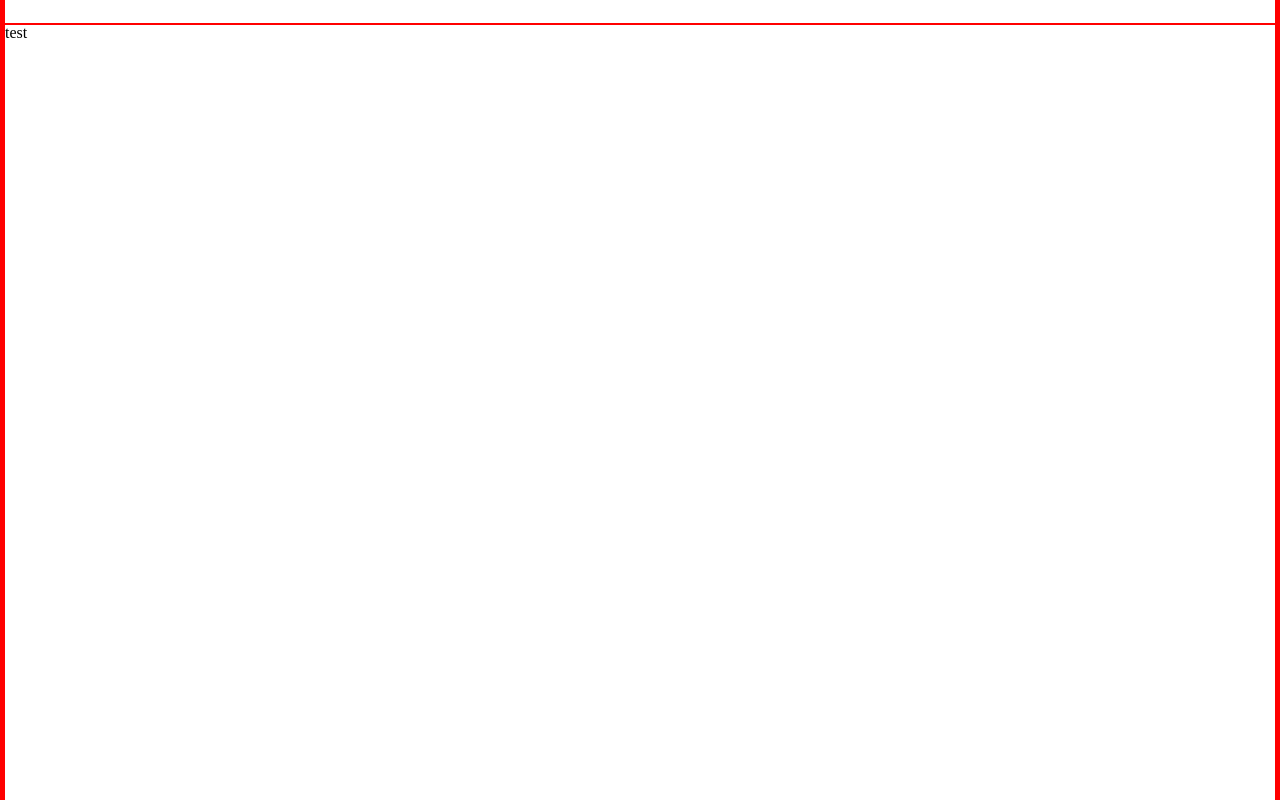
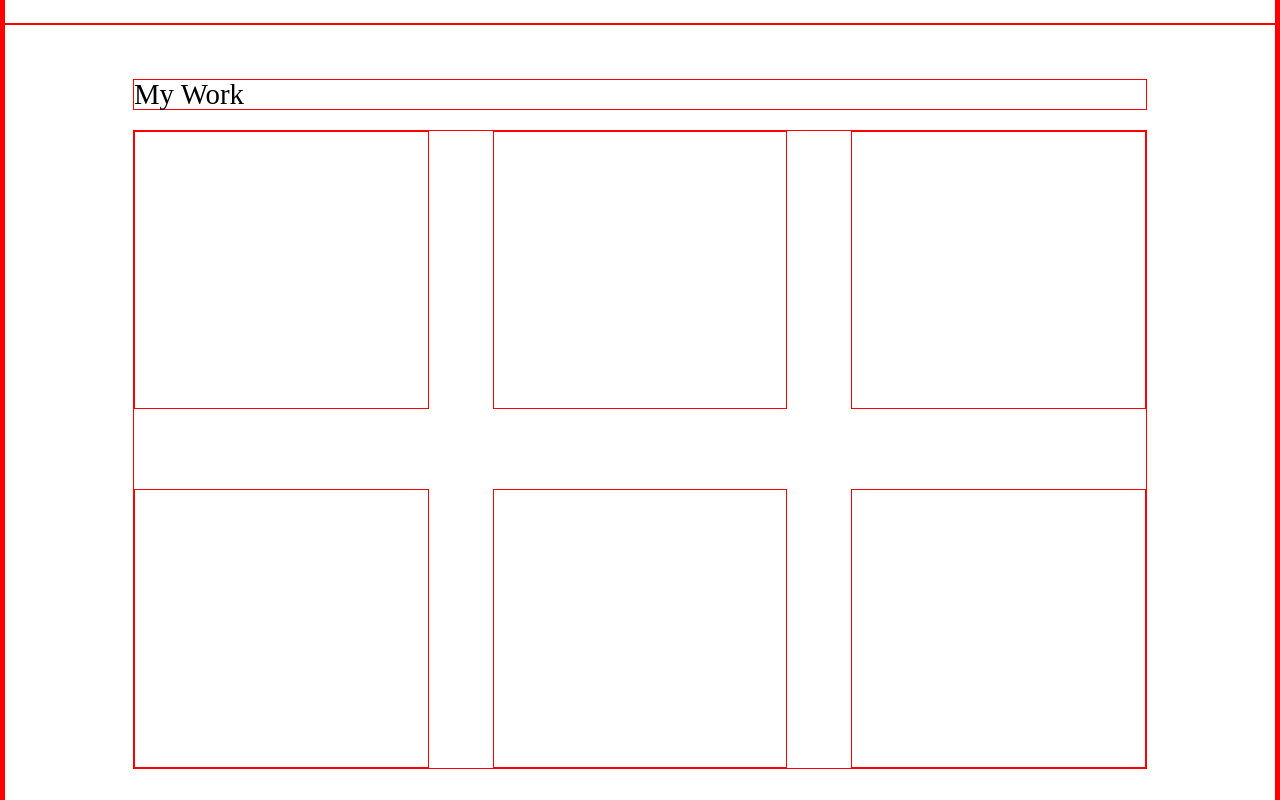
Before and after one commit to Konstanenonen/portfolio, a React (Create React App) app: page / in a window 1280 px wide. Shown: the part 780-1580 px from the top of the page. Built offline with nearby package versions, Linux system fonts and the light colour scheme; the HTML template or start-up script is replaced by a standard one.

Commit message:
Started to work on the layout of the project area

```diff
--- a/src/App.tsx
+++ b/src/App.tsx
@@ -1,12 +1,13 @@
 import React from "react";
 import "./App.css";
 import Hero from "./components/Hero";
+import ProjectArea from "./components/ProjectArea";
 
 function App(): JSX.Element {
   return (
     <div className="App">
       <Hero />
-      <div>test</div>
+      <ProjectArea />
       <div>test</div>
     </div>
   );
--- /dev/null
+++ b/src/components/ProjectArea.module.css
@@ -0,0 +1,19 @@
+.container {
+  display: flex;
+  flex-direction: column;
+  justify-content: center;
+  padding: 0px 10vw;
+}
+
+.grid {
+  height: 80%;
+  display: grid;
+  grid-template-rows: 1fr 1fr;
+  grid-template-columns: 1fr 1fr 1fr;
+  gap: 10vh 5vw;
+}
+
+.title {
+  font-size: 1.8rem;
+  margin-bottom: 20px;
+}
--- /dev/null
+++ b/src/components/ProjectArea.tsx
@@ -0,0 +1,20 @@
+import React from "react";
+import Styles from "./ProjectArea.module.css";
+
+function ProjectArea(): JSX.Element {
+  return (
+    <div className={Styles.container}>
+      <h2 className={Styles.title}>My Work</h2>
+      <div className={Styles.grid}>
+        <div className=""></div>
+        <div className=""></div>
+        <div className=""></div>
+        <div className=""></div>
+        <div className=""></div>
+        <div className=""></div>
+      </div>
+    </div>
+  );
+}
+
+export default ProjectArea;
```
